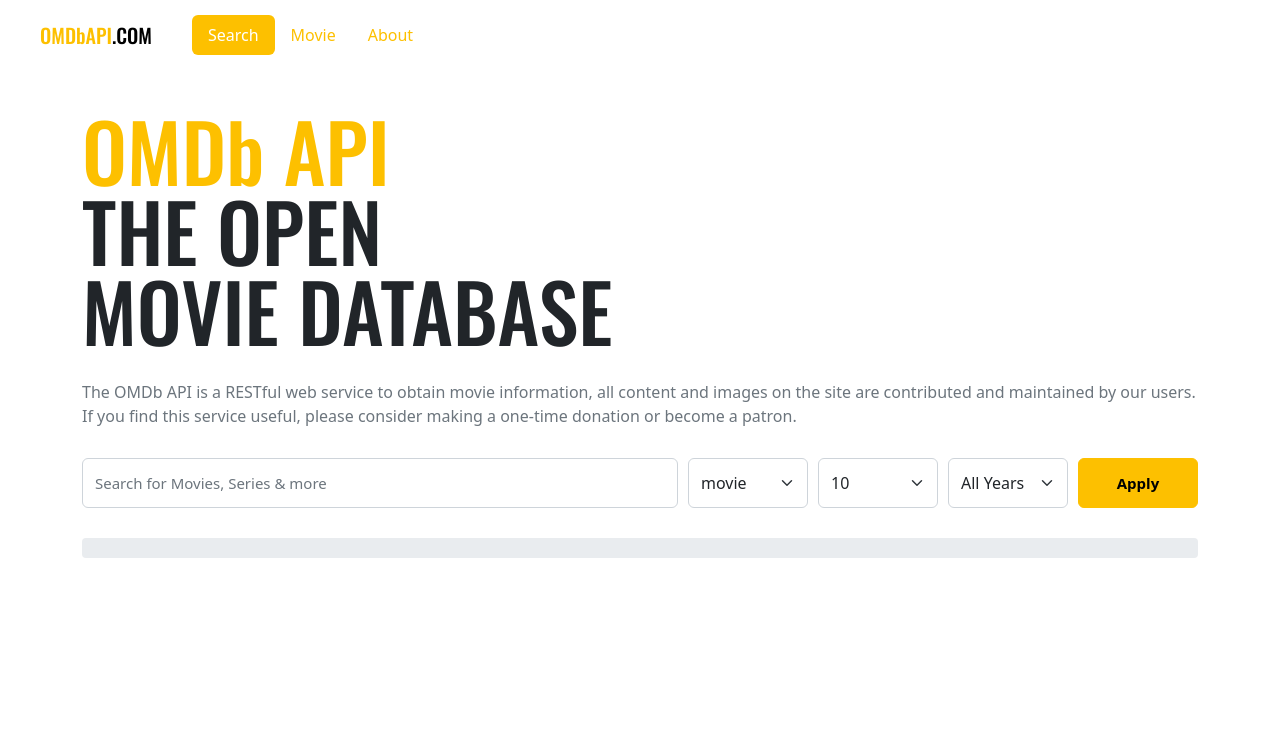
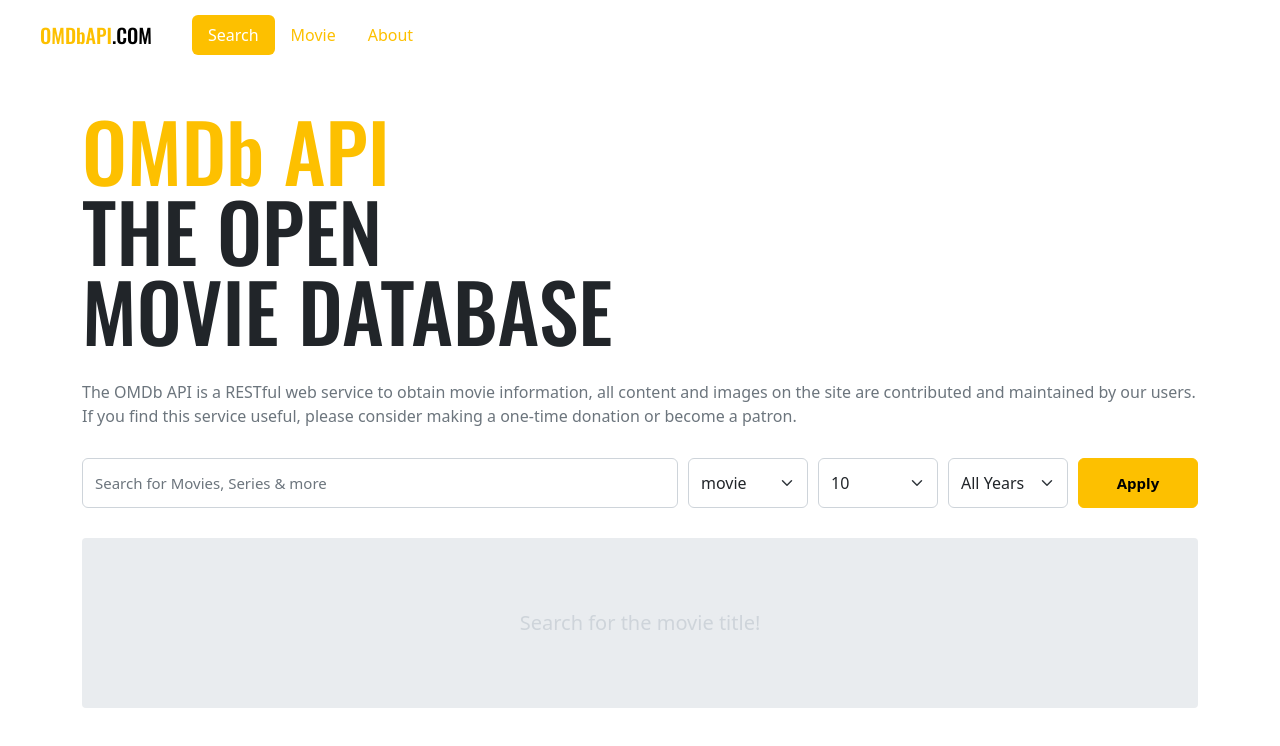
Before and after one commit to misobae/vue3-movie-app, a Vue app in the folder vue3-movie-app/: page /#/ in a window 1280 px wide. Shown: the top 746 px of the page. Built offline with nearby package versions, Linux system fonts and the light colour scheme.

Commit message:
Feat: 에러메세지 출력, 로딩 애니메이션

```diff
--- a/vue3-movie-app/src/components/MovieList.vue
+++ b/vue3-movie-app/src/components/MovieList.vue
@@ -1,10 +1,19 @@
 <template>
   <div class="container">
-    <div class="inner">
-      <div class="message">
+    <div
+      :class="{'no-result': !movies.length}"
+      class="inner">
+      <div
+        v-if="loading"
+        class="spinner-border text-primary"></div>
+      <div
+        v-if="message"
+        class="message">
         {{ message }}
       </div>
-      <div class="movies">
+      <div
+        v-else
+        class="movies">
         <MovieItem
           v-for="movie in movies"
           :key="movie.imdbID"
@@ -27,6 +36,9 @@
     },
     message() {
       return this.$store.state.movie.message
+    },
+    loading() {
+      return this.$store.state.movie.loading
     }
   }
 }
@@ -41,6 +53,14 @@
     background-color: $gray-200;
     padding: 10px 0;
     border-radius: 4px;
+    text-align: center;
+    &.no-result {
+      padding: 70px 0;
+    }
+  }
+  .message {
+    color: $gray-400;
+    font-size: 20px;
   }
   .movies {
     display: flex;
--- a/vue3-movie-app/src/store/movie.js
+++ b/vue3-movie-app/src/store/movie.js
@@ -6,7 +6,9 @@
   namespaced: true,
   // data
   state: () => ({
-    movies: []
+    movies: [],
+    message: 'Search for the movie title!',
+    loading: false
   }),
   // computed
   getters: {},
@@ -25,6 +27,14 @@
   },
   actions: { // 비동기
     async searchMovies({state, commit}, payload) {
+      if (state.loading) return
+
+      // 검색 전 메세지 초기화
+      commit('updateState', {
+        message: '',
+        loading: true
+      })
+
       try {
         const res = await _fetchMovie({
           ...payload,
@@ -63,6 +73,10 @@
           movies: [],
           message
         })
+      } finally {
+        commit('updateState', {
+          loading: false
+        })
       }
     }
   }
```
